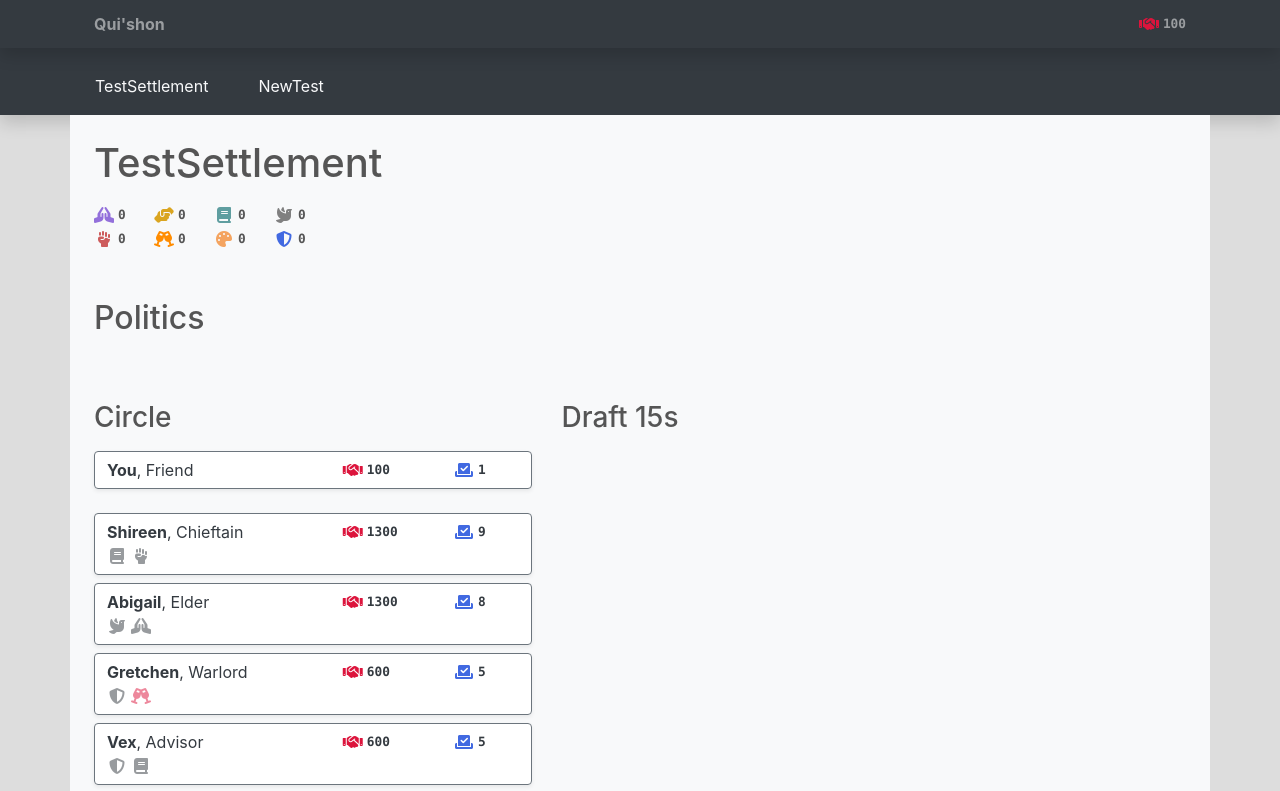
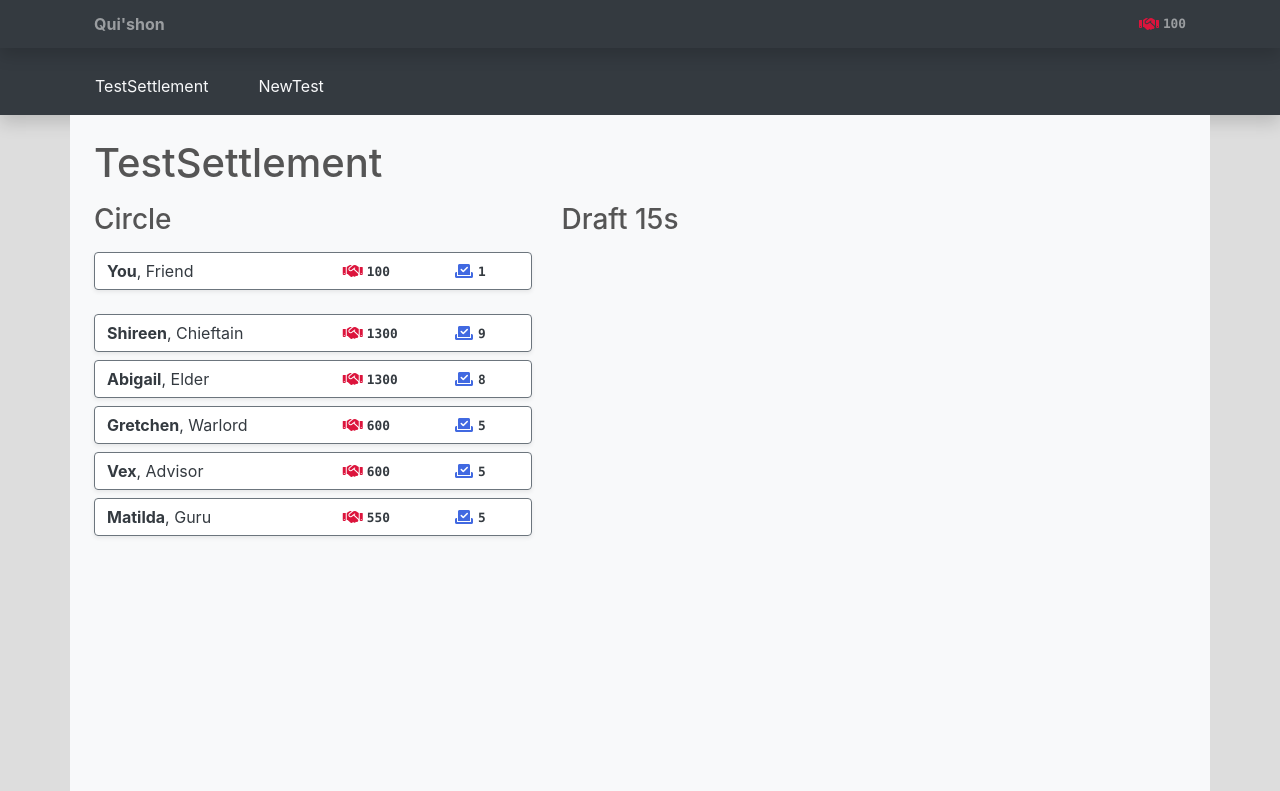
Before and after one commit to lilytastic/politics-sim, a React (Create React App) app: page /game in a window 1280 px wide. Shown: the top 791 px of the page. Built offline with nearby package versions, Linux system fonts and the light colour scheme.

Commit message:
Hide some of the variables since it's a bit confusing

```diff
--- a/src/components/ActorInfo.tsx
+++ b/src/components/ActorInfo.tsx
@@ -2,12 +2,12 @@ import React from 'react';
 import { StatIcon } from './StatIcon';
 import { ConnectedProps, connect } from 'react-redux';
 import { State } from '../store/reducers';
-import { ActorWithStateAndOffices, returnActorWithStateAndOffices } from '../models/actor.model';
+import { ActorWithStateAndOffices } from '../models/actor.model';
 import { getAssociatedVoteColor } from '../helpers/politics.helpers';
 import { getById } from '../helpers/entity.helpers';
 import { PHASES } from '../models/phase.model';
 
-export const ActorInfo = ({ actor, motionVotes, actors, phase, inspectedMotion}: Props) => {
+export const ActorInfo = ({ actor, motionVotes, actors, phase, inspectedMotion, showPositions = false }: Props) => {
   return (
     <div>
       <div className="row">
@@ -22,11 +22,13 @@ export const ActorInfo = ({ actor, motionVotes, actors, phase, inspectedMotion}:
       </div>
       {
       <div className="d-flex">
-        {actor.state.positions.map(position => (
-          <div key={position.stat} style={{ opacity: position.passion / 100.0 }}>
-            <StatIcon stat={position.stat} color={position.attitude !== 'raise' ? 'crimson' : 'inherit'}></StatIcon>
-          </div>
-        ))}
+        {showPositions && (
+          actor.state.positions.map(position => (
+            <div key={position.stat} style={{ opacity: position.passion / 100.0 }}>
+              <StatIcon stat={position.stat} color={position.attitude !== 'raise' ? 'crimson' : 'inherit'}></StatIcon>
+            </div>
+          ))
+        )}
       </div>
       }
       {phase?.id !== PHASES.TABLE.id && inspectedMotion !== '' ? (
@@ -39,7 +41,7 @@ export const ActorInfo = ({ actor, motionVotes, actors, phase, inspectedMotion}:
             ) : actor.voteWeight > 0 ? 'Vote pending' : `Cannot vote`}
             {!!motionVotes[inspectedMotion]?.[actor.id]?.purchaseAgreement && (
               <span>
-                &nbsp;as a favour to {getById(actors, motionVotes[inspectedMotion]?.[actor.id]?.purchaseAgreement.purchasedBy)?.name}&nbsp;&nbsp; <StatIcon stat='capital' value={motionVotes[inspectedMotion][actor.id]?.purchaseAgreement.amountSpent}></StatIcon>
+                &nbsp;as a favour to {getById(actors, motionVotes[inspectedMotion]?.[actor.id]?.purchaseAgreement?.purchasedBy ?? '')?.name}&nbsp;&nbsp; <StatIcon stat='capital' value={motionVotes[inspectedMotion][actor.id]?.purchaseAgreement?.amountSpent}></StatIcon>
               </span>
             )}
           </div>
@@ -69,6 +71,6 @@ const connector = connect(
 );
 
 type PropsFromRedux = ConnectedProps<typeof connector>
-type Props = PropsFromRedux & {actor: ActorWithStateAndOffices};
+type Props = PropsFromRedux & {actor: ActorWithStateAndOffices, showPositions?: boolean};
 
 export default connector(ActorInfo);
--- a/src/components/MotionInfo.tsx
+++ b/src/components/MotionInfo.tsx
@@ -1,7 +1,7 @@
 import React from 'react';
 import { StatIcon } from './StatIcon';
 
-export const MotionInfo = ({ motion, tabledBy, children }: any) => {return (
+export const MotionInfo = ({ motion, tabledBy, children, showEffects = false }: any) => {return (
   <div>
     <div className="d-flex justify-content-between">
       <div className="large font-weight-bold">
@@ -13,12 +13,14 @@ export const MotionInfo = ({ motion, tabledBy, children }: any) => {return (
     </div>
     <div className="d-flex justify-content-between">
       <div>
-      {motion.effects.map((effect: any, ii: number) => (
-        <span key={ii} className="d-inline-block text-left" style={{width: '55px', color: effect.amount > 0 ? 'green' : effect.amount < 0 ? 'crimson' : 'initial'}}>
-          <StatIcon mode='modifier' stat={effect.stat} value={effect.amount}></StatIcon>
-          &nbsp;
-        </span>
-      ))}
+        {showEffects && (
+          motion.effects.map((effect: any, ii: number) => (
+            <span key={ii} className="d-inline-block text-left" style={{width: '55px', color: effect.amount > 0 ? 'green' : effect.amount < 0 ? 'crimson' : 'initial'}}>
+              <StatIcon mode='modifier' stat={effect.stat} value={effect.amount}></StatIcon>
+              &nbsp;
+            </span>
+          ))
+        )}
       </div>
       <div>
         {children}
--- a/src/components/StatIcon.tsx
+++ b/src/components/StatIcon.tsx
@@ -2,7 +2,7 @@ import React from 'react';
 import { stats } from '../models/stats.model';
 import { OverlayTrigger, Tooltip } from 'react-bootstrap';
 
-export const StatIcon = ({ stat, value, mode, color, showOverlay = false }: any) => {
+export const StatIcon = ({ stat, value, mode, color, showOverlay = true }: any) => {
   const placement = 'top';
   const baseElement = (
     <div className={`d-inline-flex justify-content-start ${showOverlay ? 'stat__wrapper' : ''} align-items-center`}>
--- a/src/containers/SettlementProfile.tsx
+++ b/src/containers/SettlementProfile.tsx
@@ -3,14 +3,16 @@ import { StatIcon } from "../components/StatIcon";
 import { PolicyBaseData } from '../models/policy.model';
 import FlipMove from 'react-flip-move';
 
-export const SettlementProfile = ({settlement, policies}: {settlement: any, policies: PolicyBaseData[]}) => {
+export const SettlementProfile = ({settlement, policies, showCulture}: {settlement: any, showCulture?: boolean, policies: PolicyBaseData[]}) => {
   return (
     <div>
-      <ul className="d-flex flex-wrap" style={{ width: '250px' }}>
-        {Object.keys(settlement?.derived?.profile).map(x => (
-          <li key={x} style={{ minWidth: '60px' }}><StatIcon stat={x} value={settlement?.derived?.profile[x]}></StatIcon></li>
-        ))}
-      </ul>
+      {showCulture && (
+        <ul className="d-flex flex-wrap" style={{ width: '250px' }}>
+          {Object.keys(settlement?.derived?.profile).map(x => (
+            <li key={x} style={{ minWidth: '60px' }}><StatIcon stat={x} value={settlement?.derived?.profile[x]}></StatIcon></li>
+          ))}
+        </ul>
+      )}
       <ul>
         <FlipMove>
           {Object.keys(settlement?.state?.policies).map(key => {
--- a/src/containers/SettlementView.tsx
+++ b/src/containers/SettlementView.tsx
@@ -15,10 +15,6 @@ export const SettlementView = ({settlement, policies, phase, currentCountdown}:
       <h1 className="mb-3">{settlement.name}</h1>
       <SettlementProfile settlement={settlement} policies={policies}></SettlementProfile>
 
-      <h2 className="mt-5 mb-2">Politics</h2>
-      <div style={{minHeight: '40px'}}>
-
-      </div>
       <div className="row mt-3">
         <div className="col-5">
           <h3 className="mb-3">Circle</h3>
```
